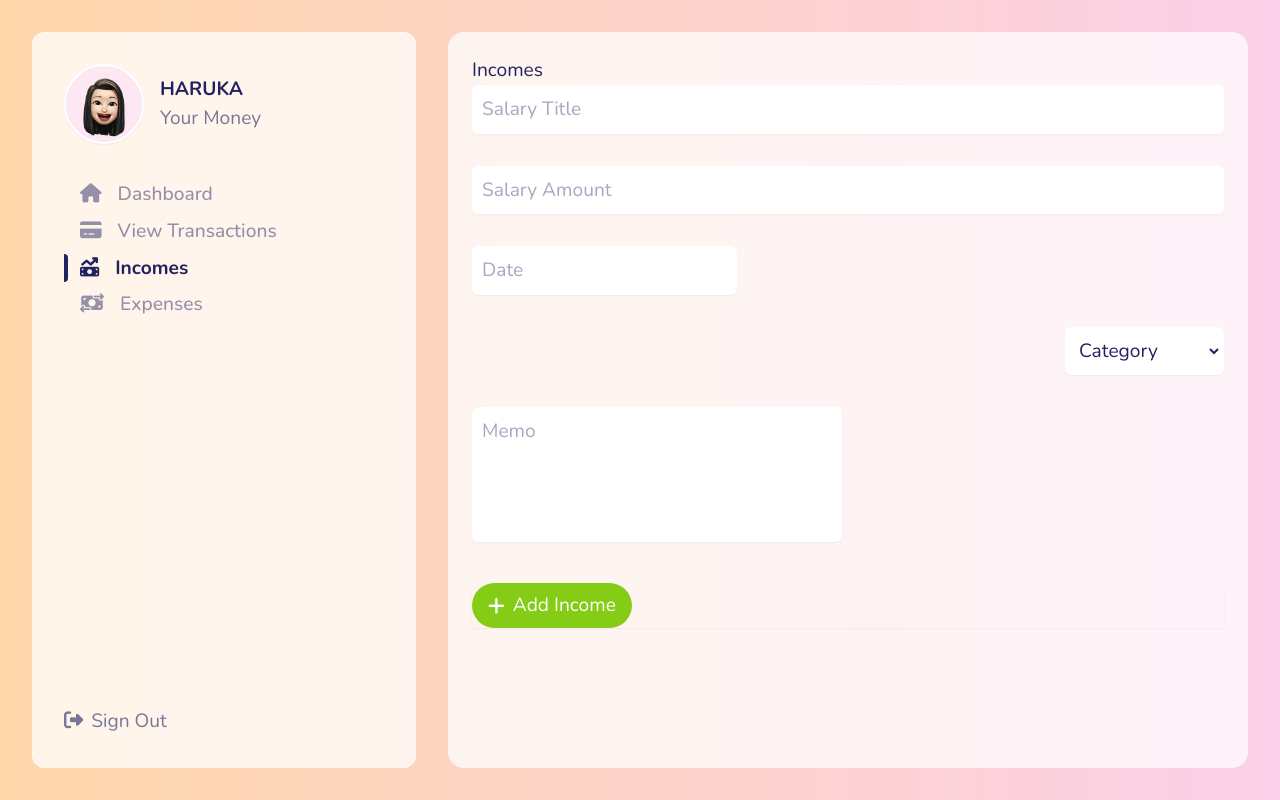
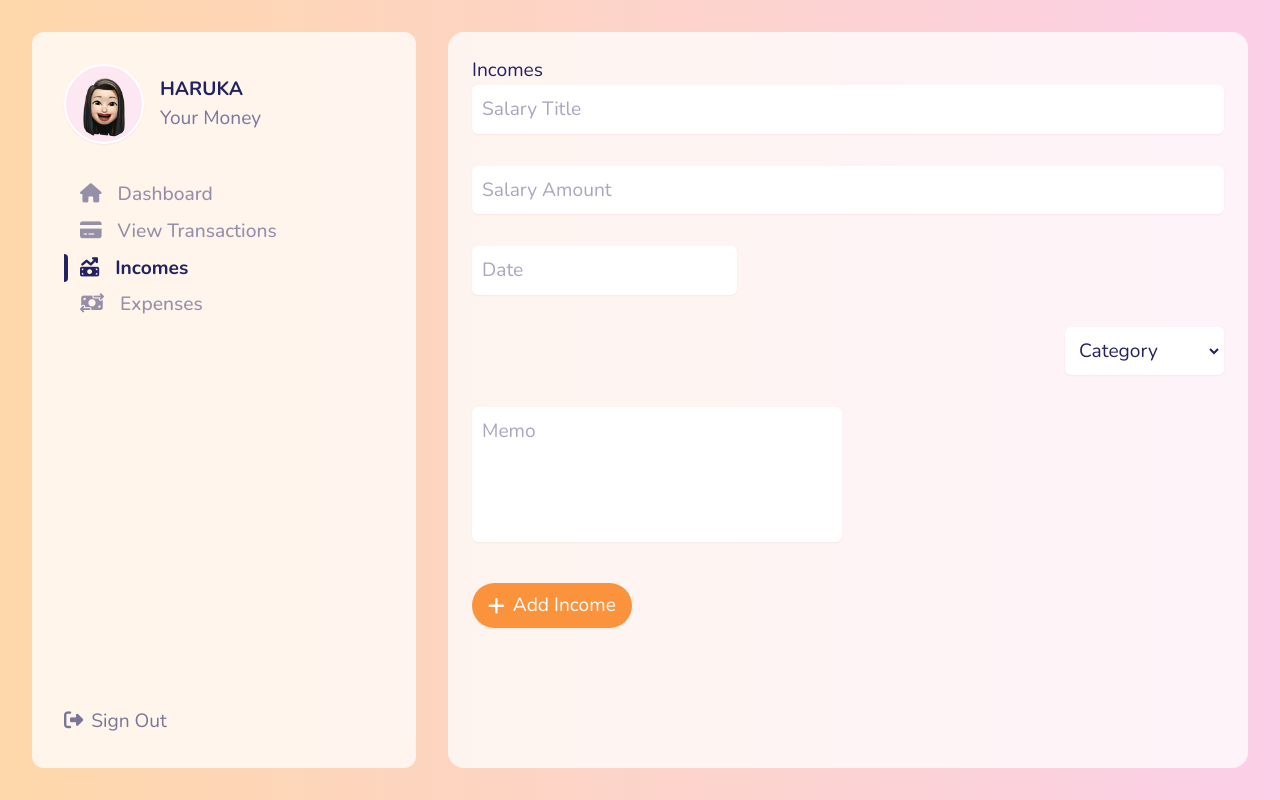
Before and after one commit to harukafujii13/MoneyNote_App, a React (Vite) app in the folder frontend/: page / in a window 1280 px wide. Both pictures are taken after a click on the item "Incomes". Built offline with nearby package versions, Linux system fonts and the light colour scheme.

Commit message:
done css on Form

```diff
--- a/frontend/src/components/Button/Button.jsx
+++ b/frontend/src/components/Button/Button.jsx
@@ -3,7 +3,7 @@ import React from "react";
 const Button = ({ name, icon, onClick, bg, bPad, color, bRad }) => {
   return (
     <button
-      className={`outline-none border-none font-family-inherit font-size-inherit flex items-center gap-2 cursor-pointer transition-all duration-400 ease-in-out
+      className={`outline-none border-none font-family-inherit font-size-inherit flex items-center gap-2 cursor-pointer transition-all duration-400 ease-in-out shadow-sm hover:bg-pink-400
     ${bg} ${bPad} ${color} ${bRad}`}
       onClick={onClick}>
       {icon}
--- a/frontend/src/components/Form/Form.jsx
+++ b/frontend/src/components/Form/Form.jsx
@@ -68,7 +68,6 @@ const Form = () => {
       <div className="selects input-control flex justify-end">
         <select
           className="font-inherit outline-none rounded-md border-2 p-2 border-white bg-white resize-none shadow-sm text-primary-color"
-          // className="font-inherit outline-none rounded-md border-2 p-2 border-white bg-white resize-none shadow-sm text-primary-color placeholder:text-opacity-40 text-opacity-40 focus:text-opacity-100 active:text-opacity-100"
           required
           value={category}
           name="category"
@@ -101,14 +100,14 @@ const Form = () => {
           rows="4"
           onChange={handleInput("description")}></textarea>
       </div>
-      <div className="submit shadow-sm hover:bg-green-500">
+      <div className="submit-btn">
         <Button
-          name={"Add Income"}
+          name="Add Income"
           icon={plus}
-          bPad={"py-2 px-4"}
-          bRad={"rounded-full"}
-          bg={"bg-lime-500"}
-          color={"text-white"}
+          bPad="py-2 px-4"
+          bRad="rounded-full"
+          bg="bg-orange-400"
+          color="text-white"
         />
       </div>
     </form>
```
Also changed, not shown: 1 other file (tests, documents, lock files or other folders).
